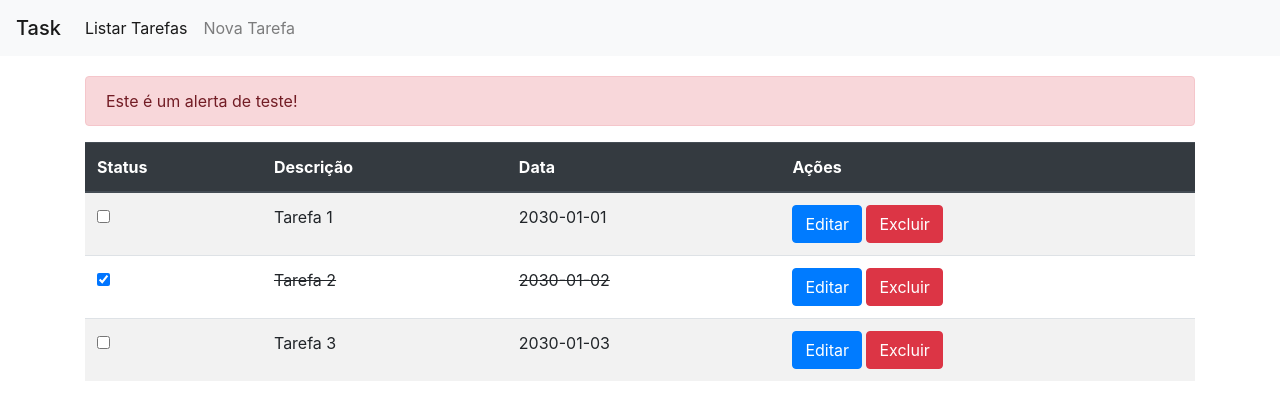
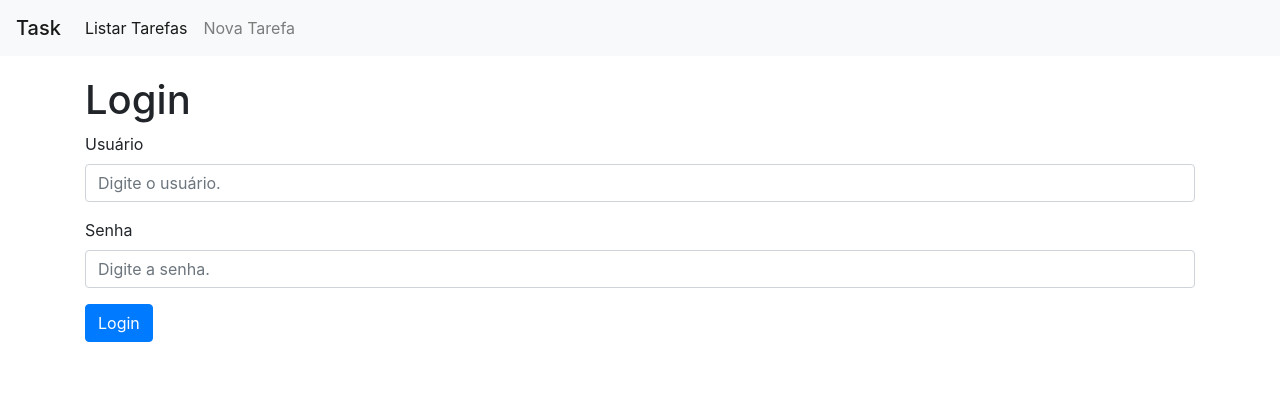
Before and after one commit to pelegrino/task, a React (Create React App) app in the folder task-frontend/: page /login in a window 1280 px wide. Shown: the top 420 px of the page. Built offline with nearby package versions, Linux system fonts and the light colour scheme.

Commit message:
Criando o formulário de login

```diff
--- a/task-frontend/src/App.js
+++ b/task-frontend/src/App.js
@@ -3,6 +3,7 @@
 import NavBar from './components/NavBar';
 import TaskListTable from './components/TaskListTable';
 import TaskForm from './components/TaskForm';
+import Login from './components/Login';
 
 class App extends Component {
   //constructor(props) {
@@ -16,6 +17,7 @@
         <NavBar />
         <div className="container" style={{ marginTop: 20 }}>
         <Switch>
+          <Route exact path="/login" component={Login} />
           <Route exact path="/form" component={TaskForm} />
           <Route exact path="/form/:id" component={TaskForm} />
           <Route path="/" component={TaskListTable} />
--- /dev/null
+++ b/task-frontend/src/api/AuthService.js
@@ -0,0 +1,10 @@
+class AuthService {
+
+    login(username, password) {
+        console.log(`Login: username = ${username}, password = ${password}`);
+
+    }
+}
+
+// eslint-disable-next-line import/no-anonymous-default-export
+export default new AuthService();
--- /dev/null
+++ b/task-frontend/src/components/Login.js
@@ -0,0 +1,72 @@
+import React, { Component } from 'react';
+import AuthService from '../api/AuthService';
+import Alert from './Alert'
+
+class Login extends Component {
+    constructor(props) {
+        super(props);
+
+        this.state = {
+            username: "",
+            password: "",
+            alert: null,
+            processing: false
+        }
+
+        this.handleSubmit = this.handleSubmit.bind(this);
+        this.handleInputChanged = this.handleInputChanged.bind(this);
+    }
+
+    handleSubmit(event) {
+        event.preventDefault();
+        AuthService.login(this.state.username, this.state.password);
+    }
+
+    handleInputChanged(event) {
+        const field = event.target.name;
+        const value = event.target.value;
+        this.setState({ [field]: value });
+    }
+
+    render() {
+        return (
+            <div>
+                <h1>Login</h1>
+                { this.state.alert !== null ? <Alert message={this.state.alert} /> : "" }
+                <form onSubmit={this.handleSubmit}>
+                    <div className='form-group'>
+                        <label htmlFor='username'>Usuário</label>
+                        <input
+                            type='text'
+                            className='form-control'
+                            onChange={this.handleInputChanged}
+                            value={this.state.username}
+                            name='username'
+                            placeholder='Digite o usuário.' />
+                    </div>
+
+                    <div className='form-group'>
+                        <label htmlFor='password'>Senha</label>
+                        <input
+                            type='password'
+                            className='form-control'
+                            onChange={this.handleInputChanged}
+                            value={this.state.password}
+                            name='password'
+                            placeholder='Digite a senha.' />
+                    </div>
+
+                    <button
+                        type='submit'
+                        className='btn btn-primary'
+                        disabled={this.state.processing}>
+                        Login
+                        </button>
+
+                </form>
+            </div>
+        );
+    }
+}
+
+export default Login;
--- a/task-frontend/src/components/TaskListTable.js
+++ b/task-frontend/src/components/TaskListTable.js
@@ -3,7 +3,8 @@
 import { ToastContainer, toast } from 'react-toastify';
 import "react-toastify/dist/ReactToastify.css"
 import { Redirect } from 'react-router-dom';
-import Alert from './alert';
+
+
 
 class TaskListTable extends Component {
     constructor(props) {
@@ -52,8 +53,7 @@
 
         return (
             <>
-            <Alert message="Este é um alerta de teste!" />
-            <table className="table table-striped">
+             <table className="table table-striped">
                 <TableHeader />
 
                 {this.state.tasks.length > 0 ?
```
